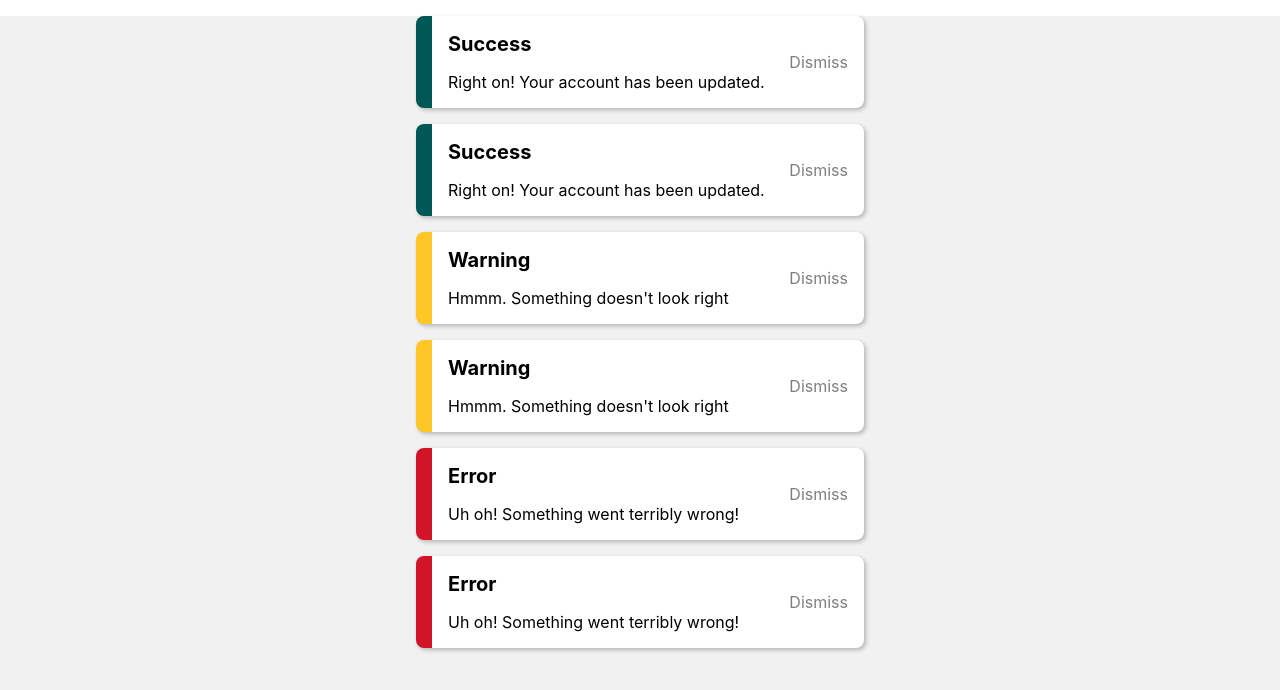
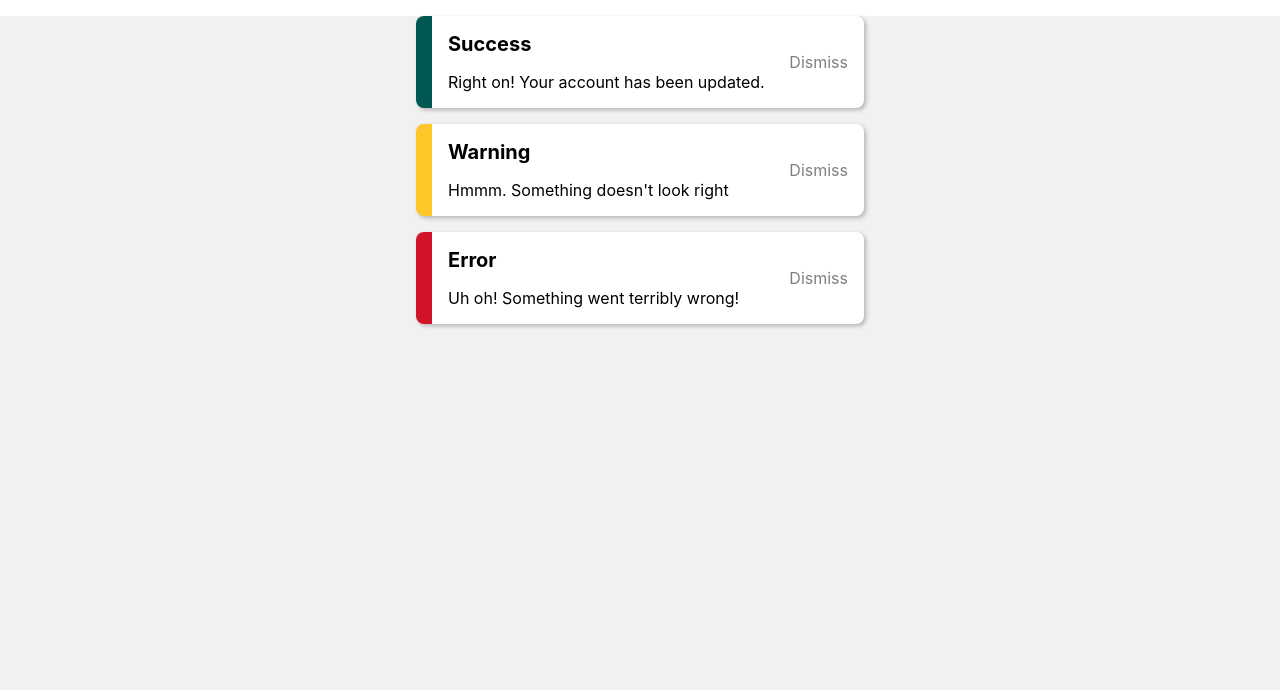
Before and after one commit to Ann9510/super-react, a React (Create React App) app in the folder react-practice/: page / in a window 1280 px wide. Shown: the top 690 px of the page. Built offline with nearby package versions, Linux system fonts and the light colour scheme.

Commit message:
21강 완료
- 컴포넌트 나누기(ToastMessage, ToastButton)
- 컴포넌트 합성(ToastMessage, ToastButton)

```diff
--- a/react-practice/src/App.js
+++ b/react-practice/src/App.js
@@ -3,13 +3,11 @@ import "./App.css";
 import TextComponent from "./components/TextComponent";
 import Section from "./components/Section";
 import Toast from "./components/Toast";
+import ToastButton from "./components/ToastButton";
+import ToastMessage from "./components/ToastMessage";
 
 function App() {
   const messageArray = [
-    {
-      title: "success",
-      text: "Right on! Your account has been updated.",
-    },
     {
       title: "success",
       text: "Right on! Your account has been updated.",
@@ -19,14 +17,6 @@ function App() {
       text: "Hmmm. Something doesn't look right",
     },
     {
-      title: "warning",
-      text: "Hmmm. Something doesn't look right",
-    },
-    {
-      title: "error",
-      text: "Uh oh! Something went terribly wrong!",
-    },
-    {
       title: "error",
       text: "Uh oh! Something went terribly wrong!",
     },
@@ -34,9 +24,18 @@ function App() {
 
   return (
     <div className="wrapper">
-      {messageArray.map((message) => (
-        <Toast title={message.title} text={message.text} />
-      ))}
+      <Toast message={messageArray[0]}>
+        <ToastMessage message={messageArray[0]} />
+        <ToastButton />
+      </Toast>
+      <Toast message={messageArray[1]}>
+        <ToastMessage message={messageArray[1]} />
+        <ToastButton />
+      </Toast>
+      <Toast message={messageArray[2]}>
+        <ToastMessage message={messageArray[2]} />
+        <ToastButton />
+      </Toast>
     </div>
   );
 }
--- a/react-practice/src/components/Toast.js
+++ b/react-practice/src/components/Toast.js
@@ -1,16 +1,10 @@
 import React from "react";
 import "./Toast.css";
+import ToastMessage from "./ToastMessage";
+import ToastButton from "./ToastButton";
 
-const Toast = (props) => {
-  return (
-    <div className={`toast toast-${props.title}`}>
-      <main className="toast__message">
-        <header className="toast__message-title">{props.title}</header>
-        <p className="toast__message-text">{props.text}</p>
-      </main>
-      <button className="toast__button">Dismiss</button>
-    </div>
-  );
+const Toast = ({ message, children }) => {
+  return <div className={`toast toast-${message.title}`}>{children}</div>;
 };
 
 export default Toast;
--- /dev/null
+++ b/react-practice/src/components/ToastButton.js
@@ -0,0 +1,7 @@
+import React from "react";
+
+const ToastButton = () => {
+  return <button className="toast__button">Dismiss</button>;
+};
+
+export default ToastButton;
--- /dev/null
+++ b/react-practice/src/components/ToastMessage.js
@@ -0,0 +1,12 @@
+import React from "react";
+
+const ToastMessage = ({ message }) => {
+  return (
+    <main className="toast__message">
+      <header className="toast__message-title">{message.title}</header>
+      <p className="toast__message-text">{message.text}</p>
+    </main>
+  );
+};
+
+export default ToastMessage;
```
